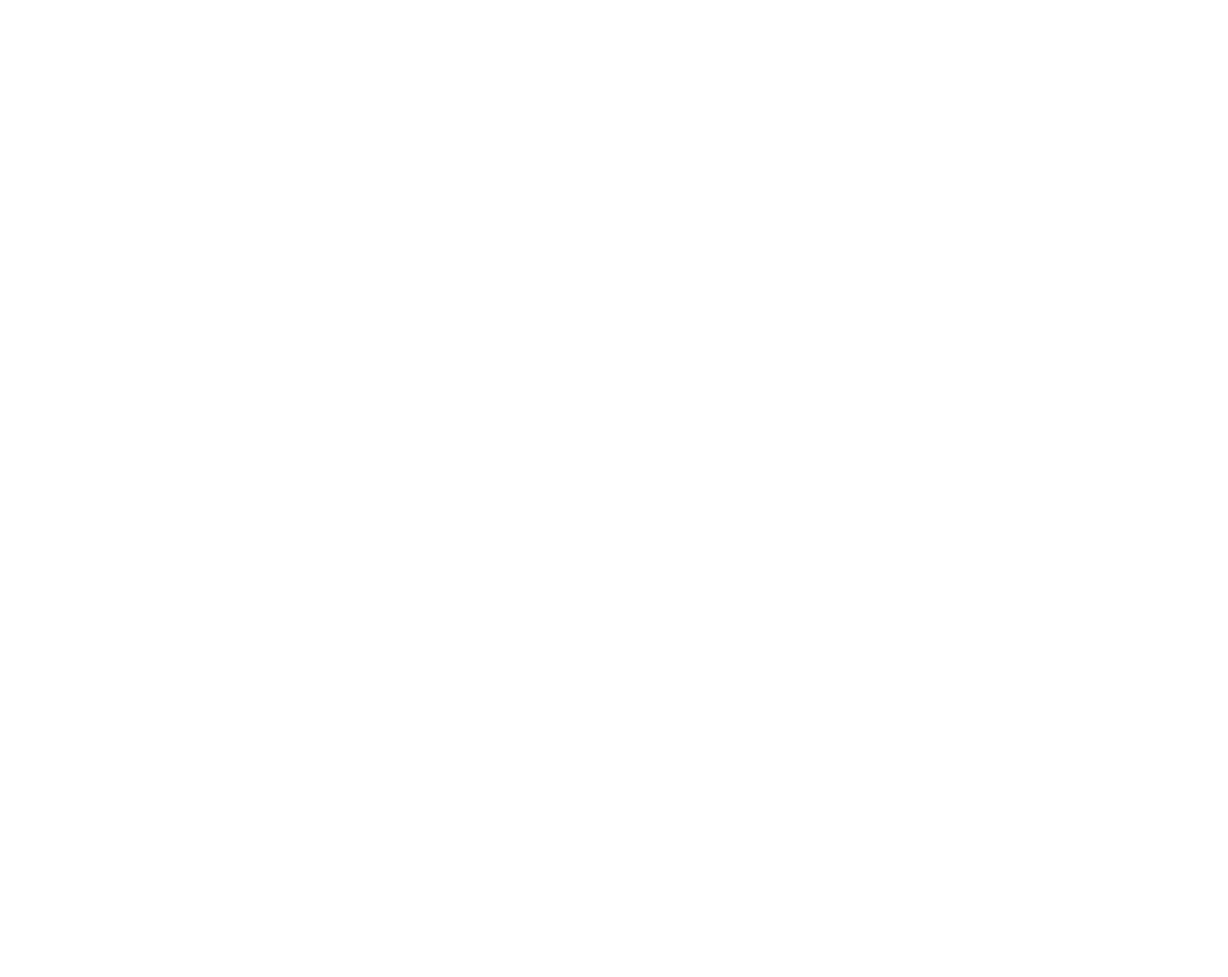
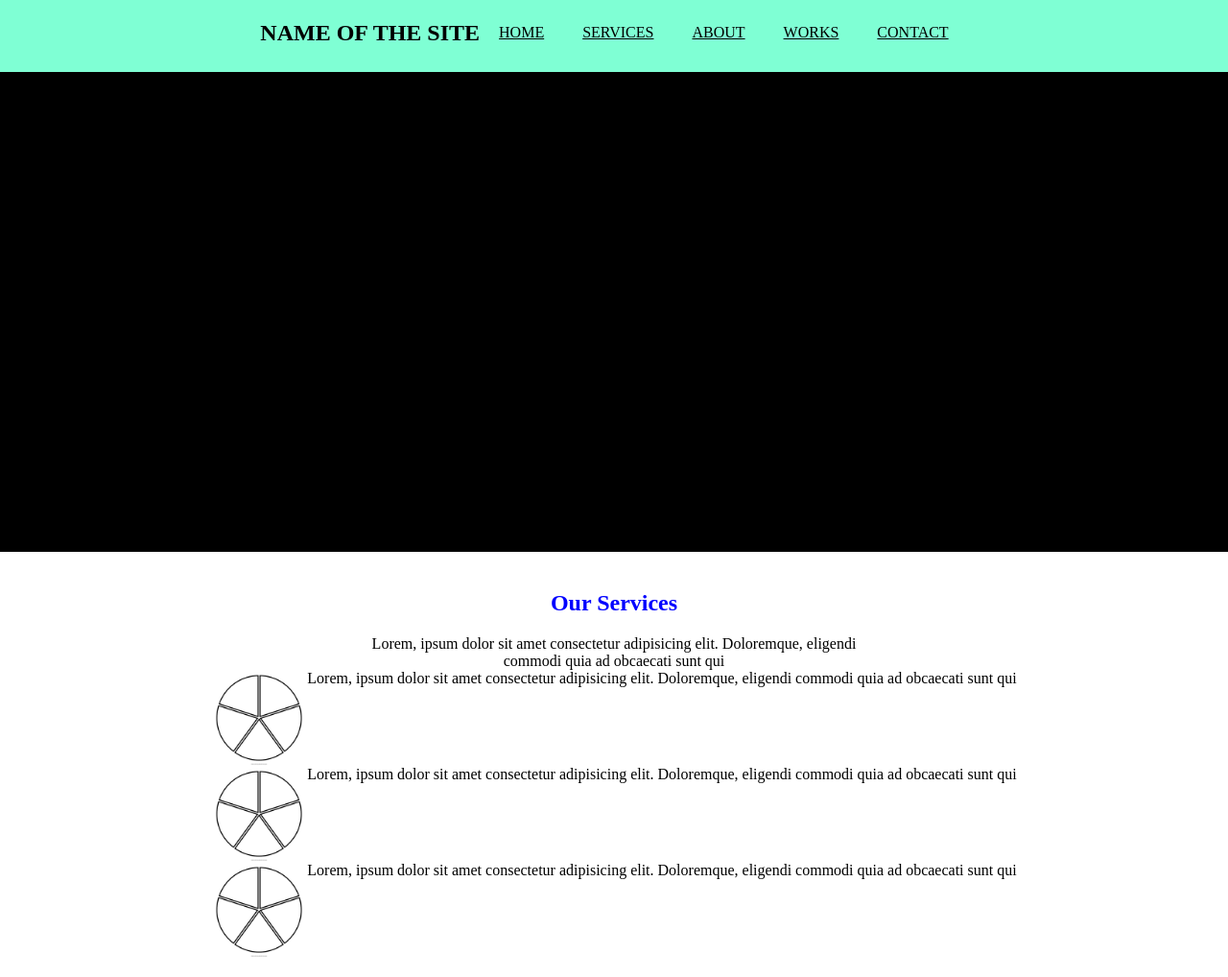
Before and after one commit to ryan-oficial/GIT, a plain HTML site: page index.html in a window 1280 px wide. Shown: the whole page at 96% size. Before the commit the page ends 800 px from the top, so only its background shows below. Drawn offline with Linux system fonts and the light colour scheme.

Commit message:
header e main2 criado

```diff
--- a/css/style.css
+++ b/css/style.css
@@ -2,3 +2,40 @@
     margin: 0;
     padding: 0;
 }
+header{
+    background-color: aquamarine;
+    height: 75px;
+    align-items: center;
+
+}
+.cabecalho{
+    align-items: center;
+    display: flex;
+    justify-content: center;
+
+}
+a{
+    padding: 25px 20px;
+    color: black
+}
+.banner{
+    background-color: black;
+    height: 500px;
+}
+.banner2{
+    text-align: center;
+    justify-content: center;
+    padding: 20px;
+
+}
+h2{
+    color: blue;
+    margin: 20px;
+}
+.main2{
+    justify-content: center;
+    display: flex;
+}
+img{
+    width: 100px;
+}
--- a/index.html
+++ b/index.html
@@ -4,8 +4,42 @@
     <meta charset="UTF-8">
     <meta name="viewport" content="width=device-width, initial-scale=1.0">
     <title>GIT</title>
+    <link rel="stylesheet" href="css/style.css">
 </head>
 <body>
+        <header>
+            <nav>
+                <div class="cabecalho">
+                    <h1>NAME OF THE SITE</h1>
+                    <a href="#">HOME</a>
+                    <a href="#">SERVICES</a>
+                    <a href="#">ABOUT</a>
+                    <a href="#">WORKS</a>
+                    <a href="#">CONTACT</a>
+                </div>
+            </nav>
+        </header>
 
+    <main class="banner">
+
+    </main>
+    <main class="banner2">
+        <div>
+            <h2>Our Services</h2>
+            <p>Lorem, ipsum dolor sit amet consectetur adipisicing elit. Doloremque, eligendi <br> commodi quia ad obcaecati sunt qui </p>
+        </div>
+         <div class="main2">
+            <img src="images/unnamed.png" alt="">
+            <p>Lorem, ipsum dolor sit amet consectetur adipisicing elit. Doloremque, eligendi commodi quia ad obcaecati sunt qui </p>
+        </div>
+        <div class="main2">
+            <img src="images/unnamed.png" alt="">
+            <p>Lorem, ipsum dolor sit amet consectetur adipisicing elit. Doloremque, eligendi commodi quia ad obcaecati sunt qui </p>
+        </div>
+        <div class="main2">
+            <img src="images/unnamed.png" alt="">
+            <p>Lorem, ipsum dolor sit amet consectetur adipisicing elit. Doloremque, eligendi commodi quia ad obcaecati sunt qui </p>
+        </div>
+    </main>
 </body>
 </html>
```
Also changed, not shown: images/unnamed.png (added).
